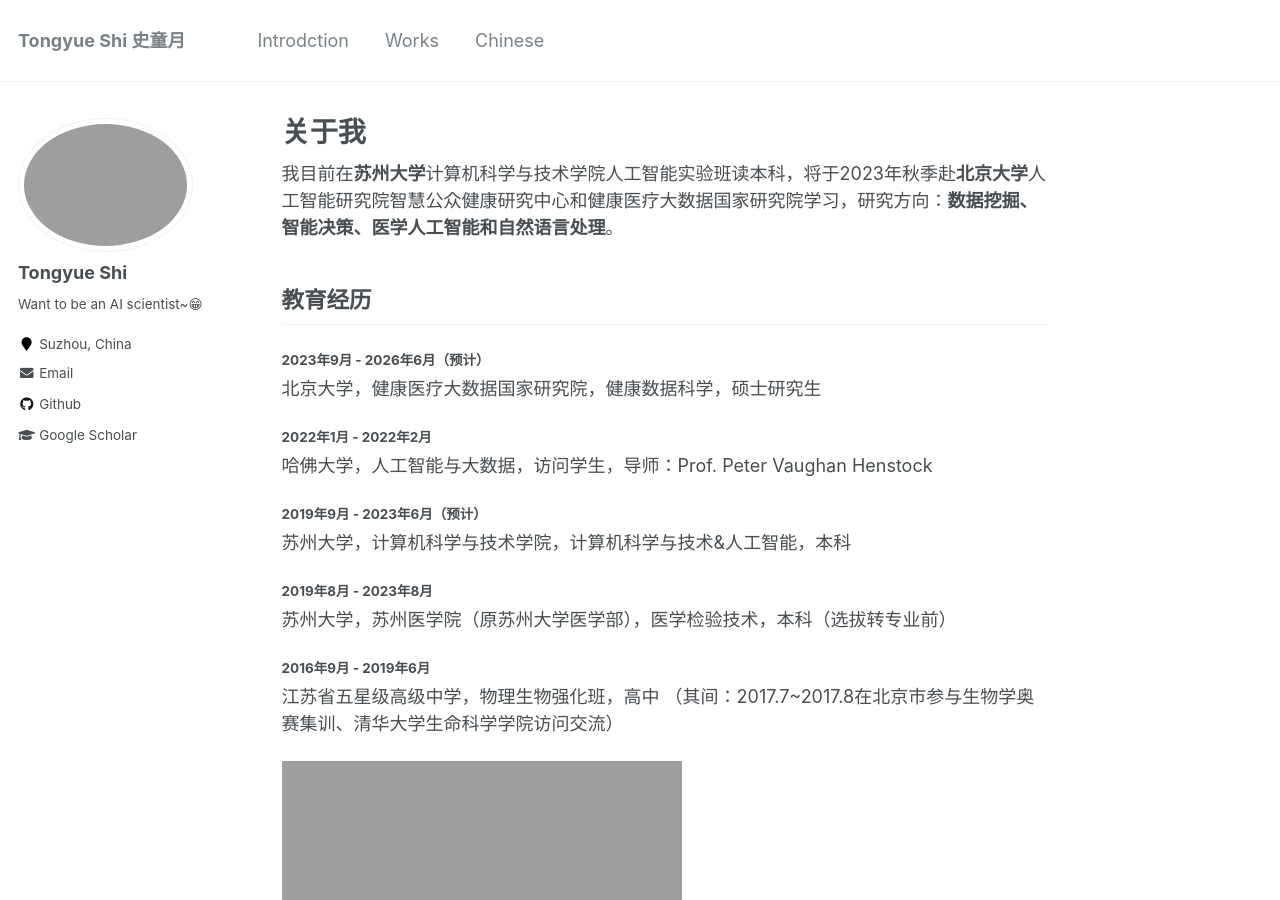
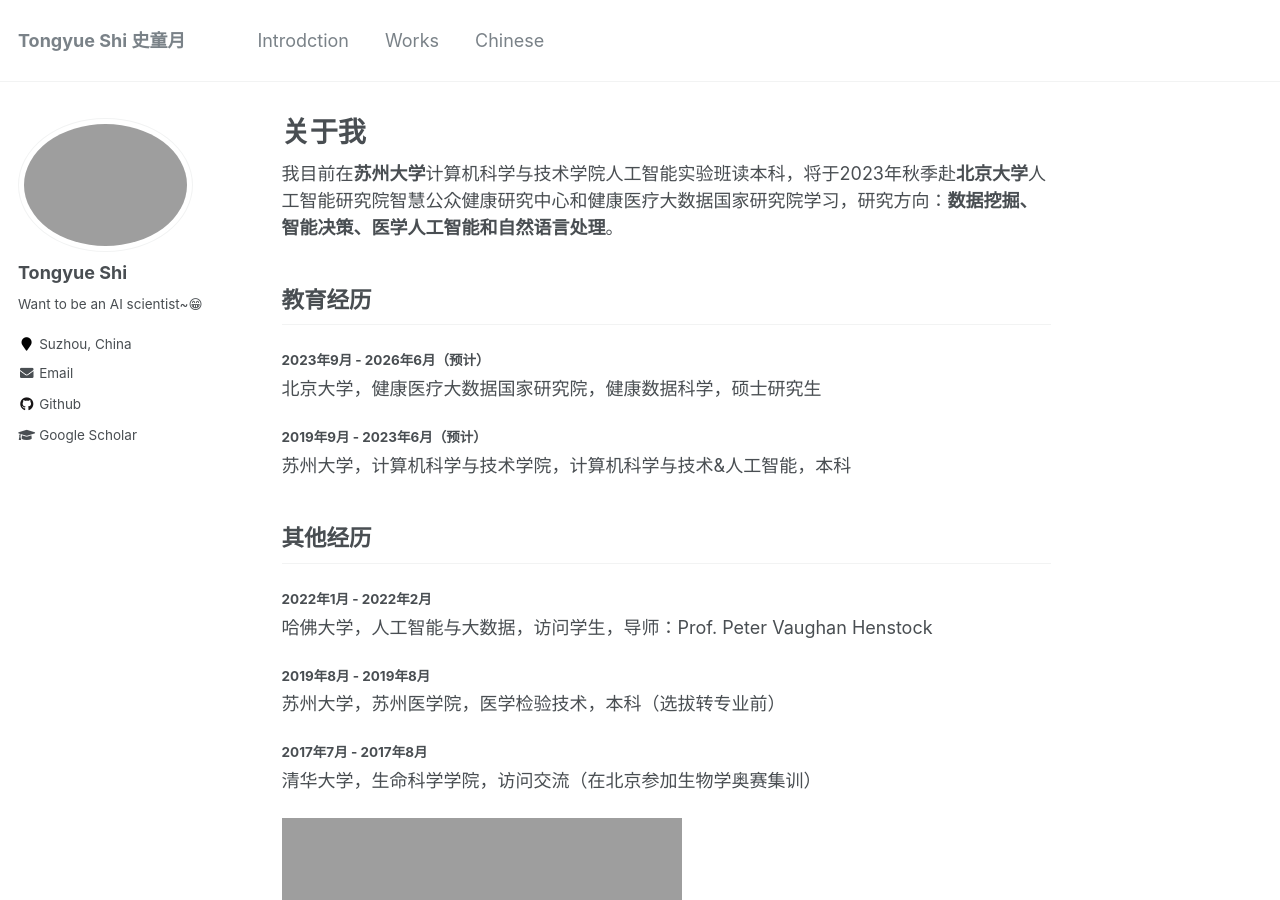
Before and after one commit to perfectboy666/perfectboy666.github.io, a Jekyll site: the page built from _pages/markdown.md, in a window 1280 px wide and 900 px high. Built offline with Jekyll 4.4.1, drawn with Linux system fonts in a browser that asks for light colours.

Commit message:
Update markdown.md

```diff
--- a/_pages/markdown.md
+++ b/_pages/markdown.md
@@ -12,15 +12,16 @@
 ## 教育经历
 #### 2023年9月 - 2026年6月（预计）
 北京大学，健康医疗大数据国家研究院，健康数据科学，硕士研究生
+#### 2019年9月 - 2023年6月（预计）
+苏州大学，计算机科学与技术学院，计算机科学与技术&人工智能，本科
+
+## 其他经历
 #### 2022年1月 - 2022年2月
 哈佛大学，人工智能与大数据，访问学生，导师：Prof. Peter Vaughan Henstock
-#### 2019年9月 - 2023年6月（预计）
-苏州大学，计算机科学与技术学院，计算机科学与技术&人工智能，本科
-#### 2019年8月 - 2023年8月
-苏州大学，苏州医学院（原苏州大学医学部），医学检验技术，本科（选拔转专业前）
-#### 2016年9月 - 2019年6月
-江苏省五星级高级中学，物理生物强化班，高中
-（其间：2017.7~2017.8在北京市参与生物学奥赛集训、清华大学生命科学学院访问交流）
+#### 2019年8月 - 2019年8月
+苏州大学，苏州医学院，医学检验技术，本科（选拔转专业前）
+#### 2017年7月 - 2017年8月
+清华大学，生命科学学院，访问交流（在北京参加生物学奥赛集训）
 
 ![avatar](https://www.perfectboy.site/images/2logo2.png)
 
```
